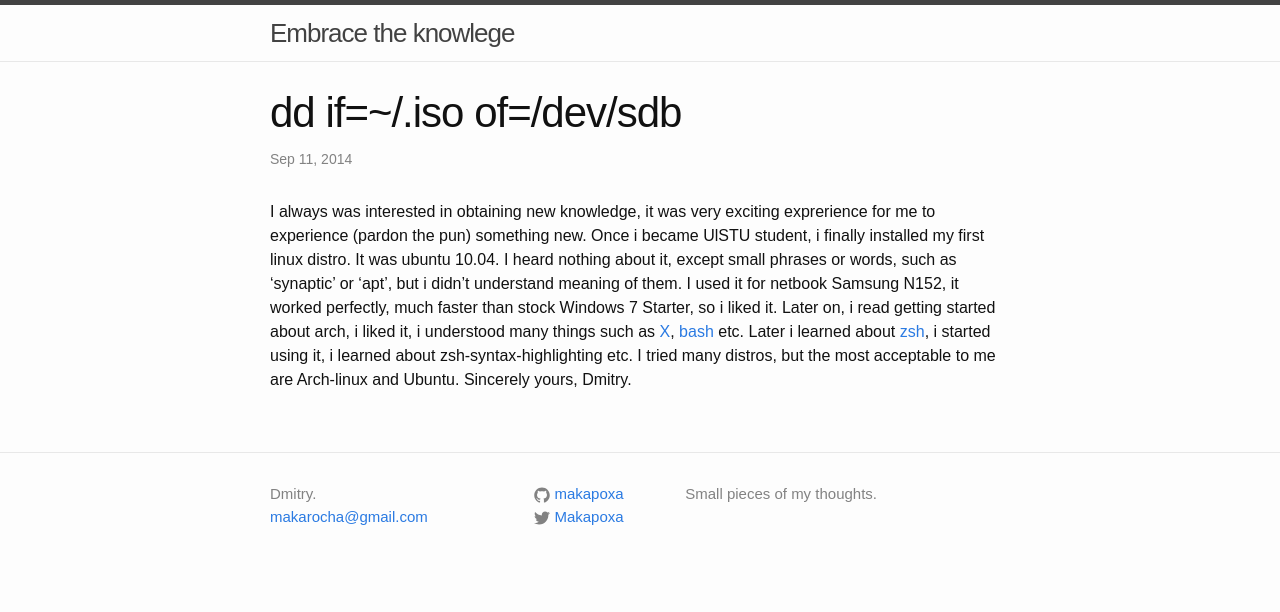
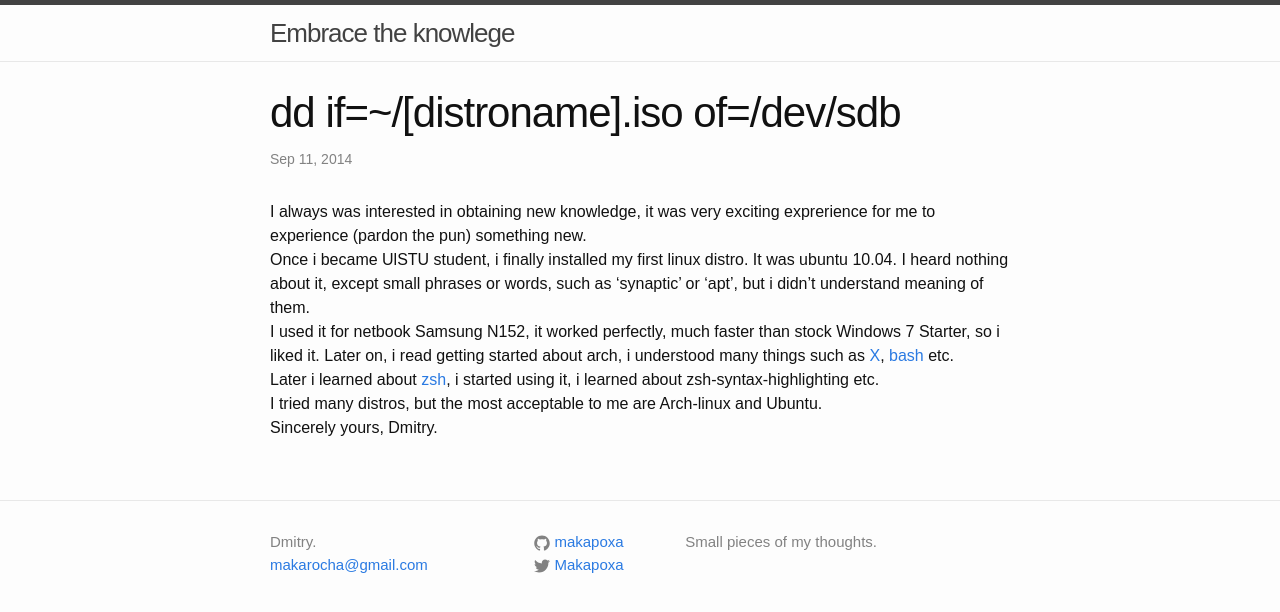
Before and after one commit to Makapoxa/makapoxa.github.io, a Jekyll site: the page built from _posts/2014-09-11-about-distros.markdown, in a window 1280 px wide. Shown: the top 612 px of the page. Built offline with Jekyll 4.4.1, drawn with Linux system fonts in a browser that asks for light colours.

Commit message:
fixes, add third post

```diff
--- a/_posts/2014-09-10-git-init-this-blog.markdown
+++ b/_posts/2014-09-10-git-init-this-blog.markdown
@@ -4,8 +4,8 @@ title:  "git init this_blog"
 date:   2014-09-10 16:18:56
 categories: blog
 ---
-Welcome, they said. This will be new experience, they said. So i trusted them. I came here to gain some new knowlege, so i did. For today it is [Jekyll][jekyll]. Tomorrow it will be something else.
-I am going to put here some of my thoughts, maybe for myself, maybe for you to be proud of me. See you later.
+Welcome, they said. This will be new experience, they said. So i trusted them. I came here to gain some new knowlege, so i did. For today it is [Jekyll][jekyll]. Tomorrow it will be something else.  \\
+I am going to put here some of my thoughts, maybe for myself, maybe for you to be proud of me. See you later.\\
 Sincerely yours, Dmitry.
 
 [jekyll]:      http://jekyllrb.com
--- a/_posts/2014-09-11-about-distros.markdown
+++ b/_posts/2014-09-11-about-distros.markdown
@@ -1,14 +1,14 @@
 ---
 layout: post
-title:  "dd if=~/<distroname>.iso of=/dev/sdb"
+title:  'dd if=~/[distroname].iso of=/dev/sdb'
 date:   2014-09-11 13:55:56
 categories: blog
 ---
-I always was interested in obtaining new knowledge, it was very exciting exprerience for me to experience (pardon the pun) something new.
-Once i became UlSTU student, i finally installed my first linux distro. It was ubuntu 10.04. I heard nothing about it, except small phrases or words, such as 'synaptic' or 'apt', but i didn't understand meaning of them.
-I used it for netbook Samsung N152, it worked perfectly, much faster than stock Windows 7 Starter, so i liked it. Later on, i read getting started about arch, i liked it, i understood many things such as [X][x.org], [bash][bash] etc.
-Later i learned about [zsh][zsh], i started using it, i learned about zsh-syntax-highlighting etc.
-I tried many distros, but the most acceptable to me are Arch-linux and Ubuntu.
+I always was interested in obtaining new knowledge, it was very exciting exprerience for me to experience (pardon the pun) something new.\\
+Once i became UlSTU student, i finally installed my first linux distro. It was ubuntu 10.04. I heard nothing about it, except small phrases or words, such as 'synaptic' or 'apt', but i didn't understand meaning of them.\\
+I used it for netbook Samsung N152, it worked perfectly, much faster than stock Windows 7 Starter, so i liked it. Later on, i read getting started about arch, i understood many things such as [X][x.org], [bash][bash] etc.\\
+Later i learned about [zsh][zsh], i started using it, i learned about zsh-syntax-highlighting etc.\\
+I tried many distros, but the most acceptable to me are Arch-linux and Ubuntu.\\
 Sincerely yours, Dmitry.
 
 [x.org]:    http://www.x.org/wiki
```
Also changed, not shown: _posts/2014-09-11-about-confidence.markdown (added, +11 -0 lines).
